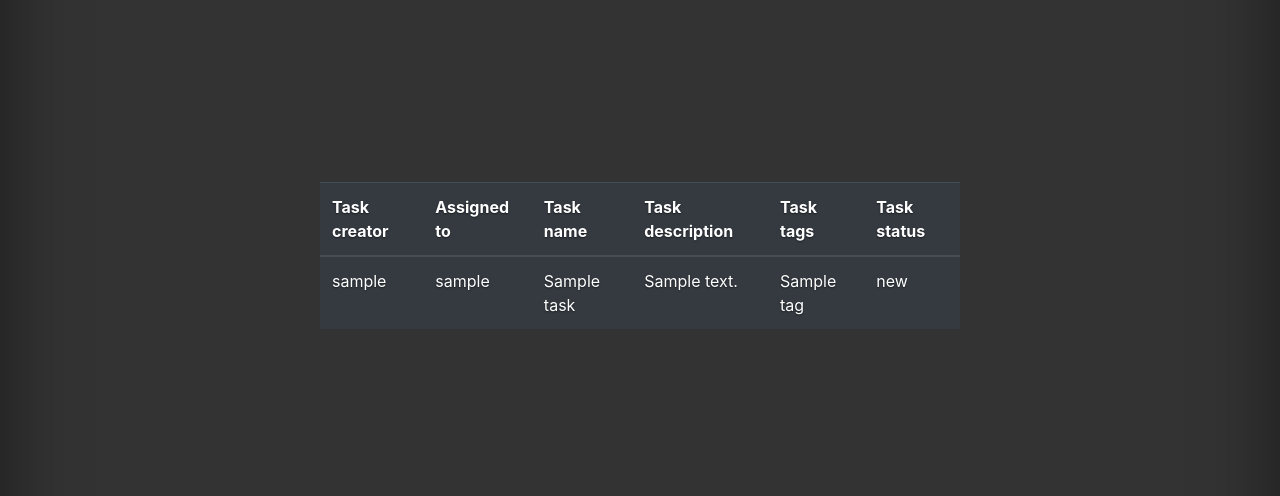
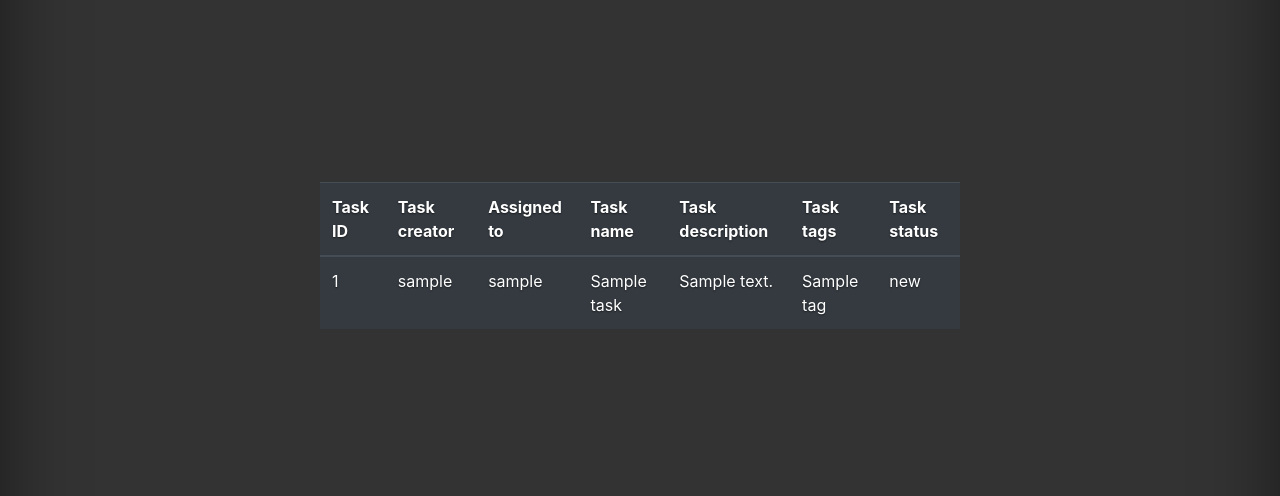
Before and after one commit to altvec/python-project-lvl4, a Django app: page / in a window 1280 px wide. Shown: the part 135-631 px from the top of the page. Run offline with Django 3.2, Linux system fonts and the light colour scheme; tables that the repository leaves empty hold one stand-in row (values such as "Sample post"); some libraries are stand-ins or nearby versions.

Commit message:
Task details view

```diff
--- a/tasks/urls.py
+++ b/tasks/urls.py
@@ -2,8 +2,9 @@
 
 from django.urls import path
 
-from tasks.views import TaskListView
+from tasks.views import TaskDetailView, TaskListView
 
 urlpatterns = [
     path('', TaskListView.as_view(), name='tasks-home'),
+    path('task/<int:pk>/', TaskDetailView.as_view(), name='task-detail'),
 ]
--- a/tasks/views.py
+++ b/tasks/views.py
@@ -1,6 +1,6 @@
 # -*- coding: utf-8 -*-
 
-from django.views.generic import ListView
+from django.views.generic import DetailView, ListView
 
 from tasks.models import Task
 
@@ -12,3 +12,10 @@ class TaskListView(ListView):
     template_name = 'tasks/main.html'
     context_object_name = 'tasks'
     ordering = ['-pk']
+
+
+class TaskDetailView(DetailView):
+    """Task details view."""
+
+    model = Task
+    template_name = 'tasks/task_detail.html'
--- a/templates/tasks/main.html
+++ b/templates/tasks/main.html
@@ -6,6 +6,7 @@
   <table class="table table-hover table-dark text-left">
     <thead>
       <tr>
+        <th scope="col">Task ID</th>
         <th scope="col">Task creator</th>
         <th scope="col">Assigned to</th>
         <th scope="col">Task name</th>
@@ -17,6 +18,7 @@
     <tbody>
       {% for task in tasks %}
       <tr>
+        <td><a href="{% url 'task-detail' task.id %}">{{ task.id }}</a></td>
         <td>{{ task.creator }}</td>
         <td>{{ task.assigned_to }}</td>
         <td>{{ task.name }}</td>
```
Also changed, not shown: templates/tasks/task_detail.html (added, +9 -0 lines).
